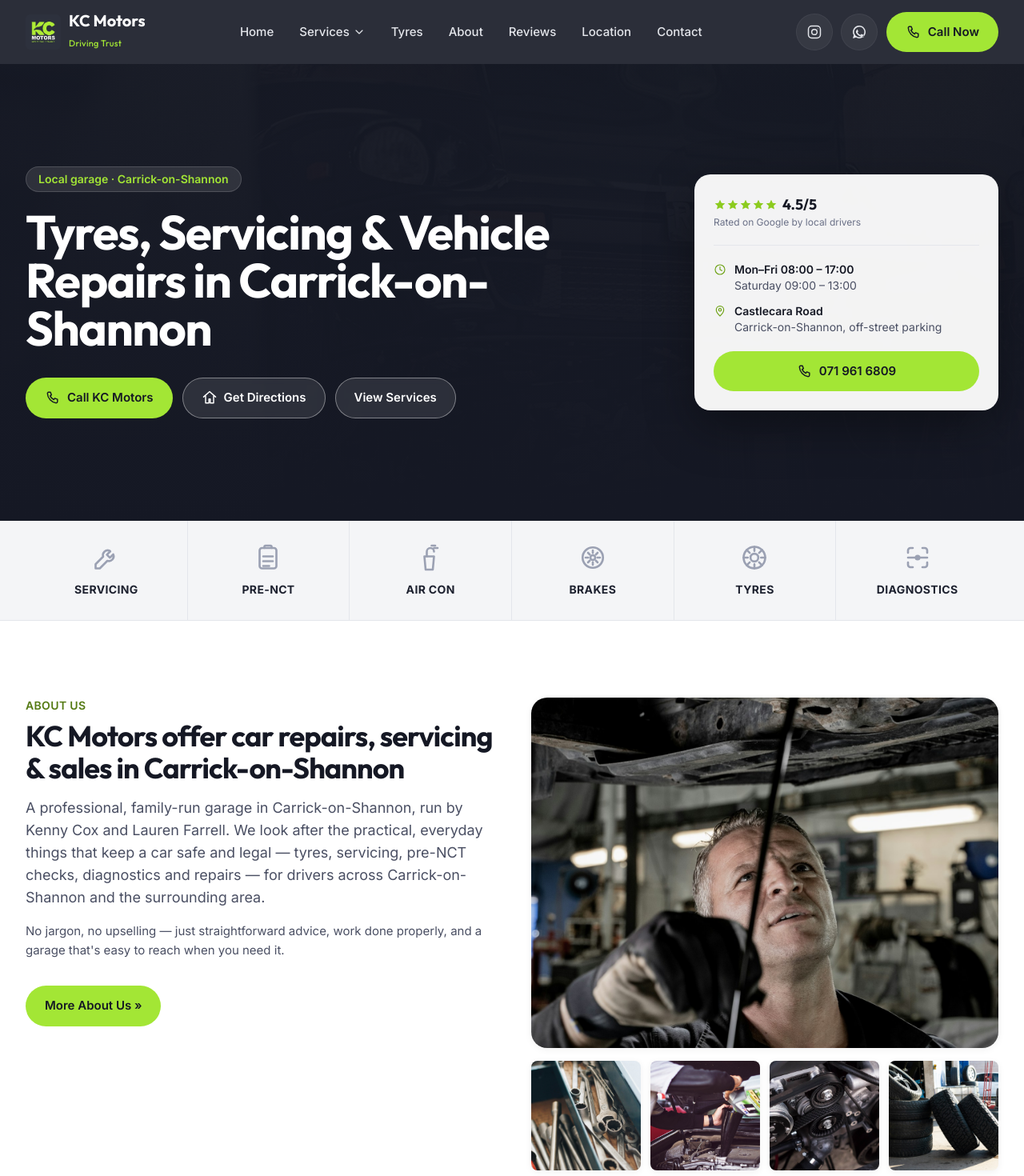
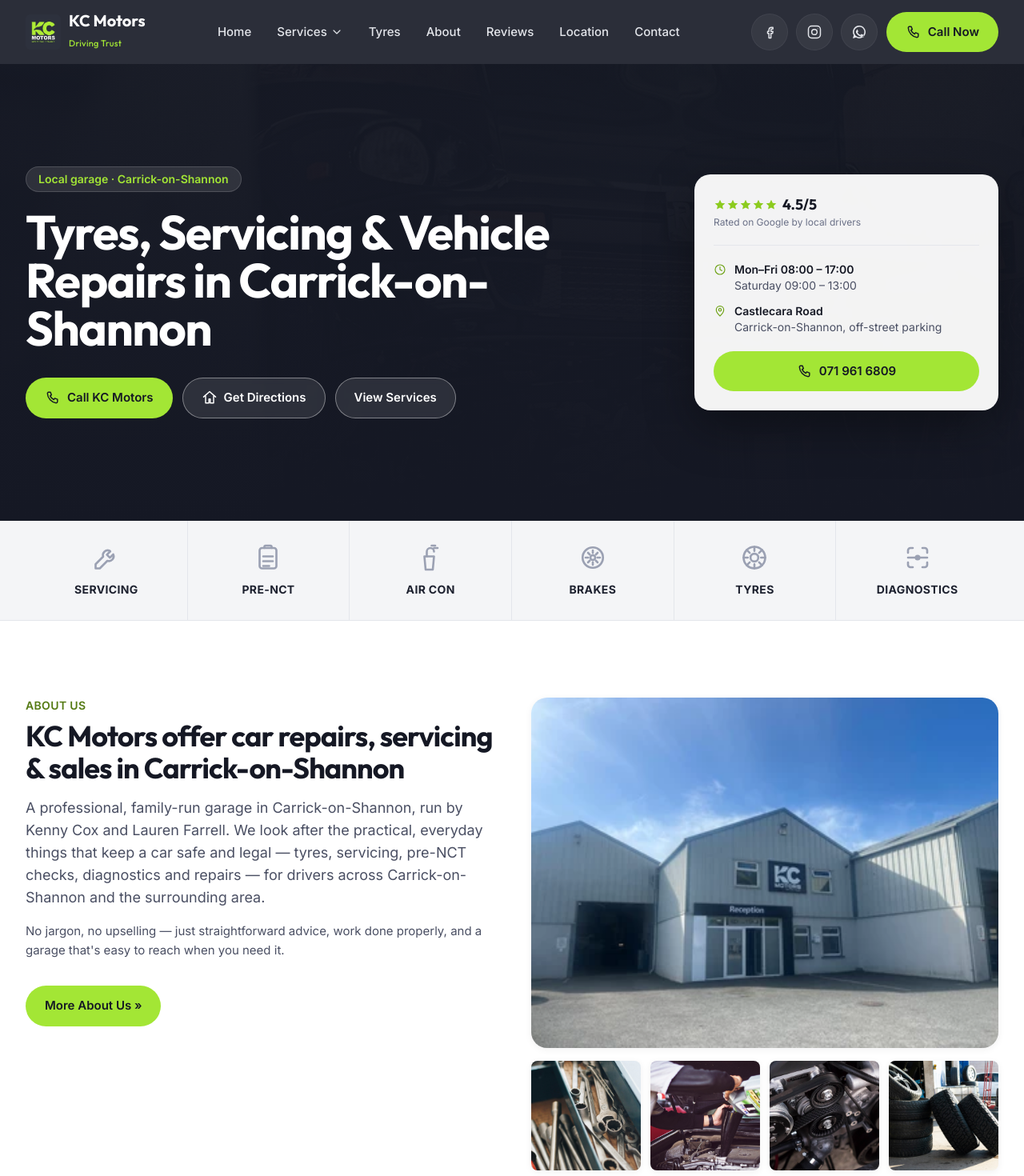
Before and after one commit to ryderwebsolutions/kcmotors, a Next.js app: page / in a window 1280 px wide. Shown: the top 1470 px of the page at 80% size. Built offline with nearby package versions, Linux system fonts and the light colour scheme.

Commit message:
Use real KC Motors frontage photo, add Facebook/WhatsApp header links
Swaps the about-section placeholder for the real garage frontage photo,
and adds Facebook and WhatsApp buttons next to Instagram in the header.

```diff
--- a/components/Header.tsx
+++ b/components/Header.tsx
@@ -12,6 +12,7 @@ import {
   ChevronDownIcon,
   InstagramIcon,
   WhatsAppIcon,
+  FacebookIcon,
 } from "@/components/Icons";
 
 export default function Header() {
@@ -101,6 +102,17 @@ export default function Header() {
         </nav>
 
         <div className="flex items-center gap-3">
+          {business.social.facebook && (
+            <a
+              href={business.social.facebook}
+              target="_blank"
+              rel="noopener noreferrer"
+              aria-label="KC Motors on Facebook (opens in a new tab)"
+              className="hidden h-11 w-11 items-center justify-center rounded-full bg-white/5 text-navy-100 ring-1 ring-white/10 transition-colors hover:bg-lime-400 hover:text-navy-900 sm:inline-flex"
+            >
+              <FacebookIcon className="h-5 w-5" />
+            </a>
+          )}
           {business.social.instagram && (
             <a
               href={business.social.instagram}
--- a/data/business.ts
+++ b/data/business.ts
@@ -57,8 +57,7 @@ export const business = {
     "TV in waiting area",
   ],
   social: {
-    // [Insert Facebook link when provided by KC Motors]
-    facebook: "",
+    facebook: "https://www.facebook.com/kcmotorss/",
     instagram: "https://www.instagram.com/kc_motors8/",
   },
 } as const;
--- a/data/images.ts
+++ b/data/images.ts
@@ -19,9 +19,9 @@ export const placeholderImages = {
     replaceNote: "Replace with KC Motors workshop / car-on-lift photo",
   },
   about: {
-    src: "/images/placeholder/about.jpg",
-    alt: "Mechanic inspecting the underside of a car with a work light — replace with a real KC Motors team photo",
-    replaceNote: "Replace with a real KC Motors team or workshop photo",
+    src: "/images/kcmotorsfront.webp",
+    alt: "The KC Motors garage frontage on Castlecara Road, Carrick-on-Shannon",
+    replaceNote: "Real KC Motors photo",
   },
   tyres: {
     src: "/images/placeholder/tyres.jpg",
```
Also changed, not shown: public/images/kcmotorsfront.webp (added).
